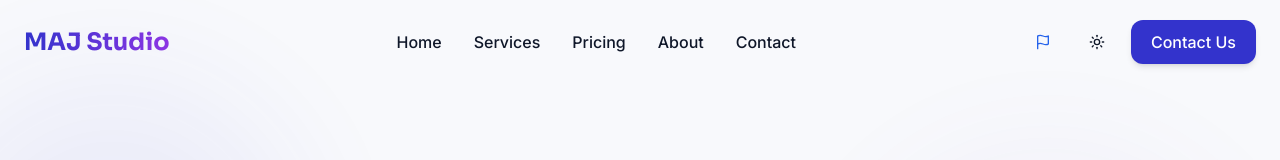
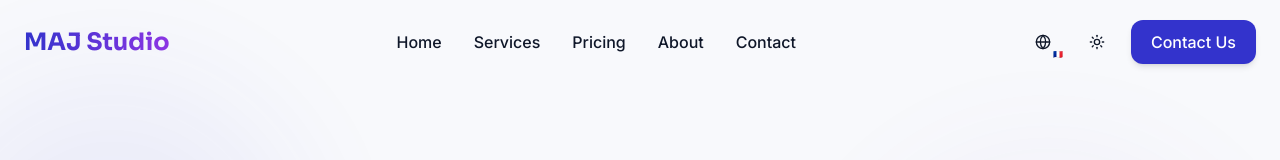
Before and after one commit to MaxenceLol2610/maj-studio-website, a React (Vite) app: page / in a window 1280 px wide. Shown: the top 160 px of the page. Built offline with nearby package versions, Linux system fonts and the light colour scheme.

Commit message:
Refactor: Replace language text with flags
Replaced the "FR" and "EN" text in the language switcher with country flags.

```diff
--- a/src/components/LanguageSwitcher.tsx
+++ b/src/components/LanguageSwitcher.tsx
@@ -2,7 +2,7 @@
 import React from 'react';
 import { useLanguage } from '@/providers/LanguageProvider';
 import { Button } from '@/components/ui/button';
-import { Flag } from 'lucide-react';
+import { Globe } from 'lucide-react';
 
 const LanguageSwitcher = () => {
   const { language, setLanguage } = useLanguage();
@@ -21,11 +21,13 @@ const LanguageSwitcher = () => {
       className="relative"
       aria-label={`Switch to ${language === 'en' ? 'French' : 'English'}`}
     >
-      {language === 'en' ? (
-        <Flag className="h-[1.2rem] w-[1.2rem] text-blue-600" />
-      ) : (
-        <Flag className="h-[1.2rem] w-[1.2rem] text-red-600" />
-      )}
+      <Globe className="h-[1.2rem] w-[1.2rem]" />
+      <span className="absolute -bottom-0.5 right-0 text-[8px] font-semibold rounded-sm overflow-hidden">
+        {language === 'en' ?
+          <span className="text-blue-600">🇫🇷</span> :
+          <span className="text-red-600">🇬🇧</span>
+        }
+      </span>
     </Button>
   );
 };
```
